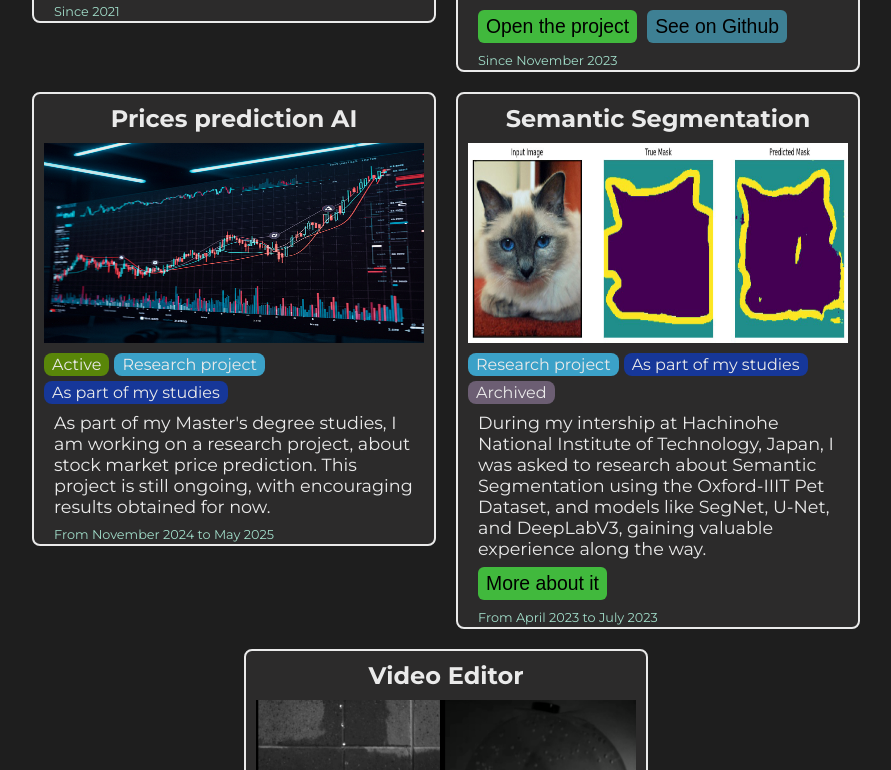
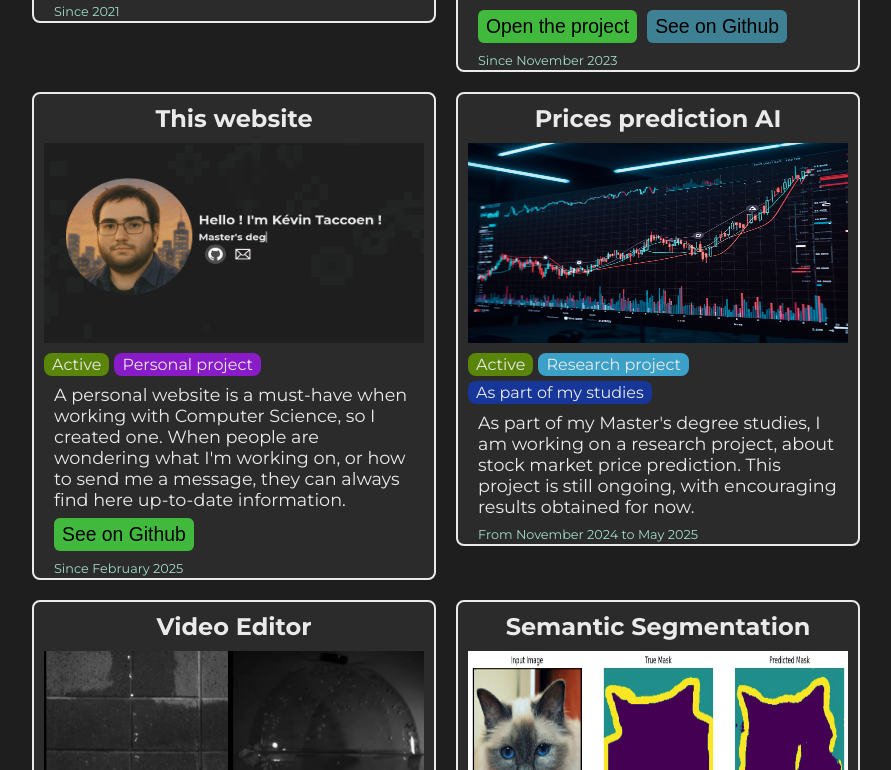
Before and after one commit to LJ5O/website, a Vue app: page / in a window 1280 px wide. Shown: the part 3270-4040 px from the top of the page, without its empty margins (194-1085 px from the left). Built offline with nearby package versions, Linux system fonts and the light colour scheme.

Commit message:
Added this website as a project

```diff
--- a/src/assets/localization/en/localization.json
+++ b/src/assets/localization/en/localization.json
@@ -62,6 +62,12 @@
           "desc": "As part of my Master's degree studies, I am working on a research project, about stock market price prediction. This project is still ongoing, with encouraging results obtained for now.",
           "button_text": "More about it",
           "date": "From November 2024 to May 2025"
+        },
+        "this_website":{
+          "title": "This website",
+          "desc": "A personal website is a must-have when working with Computer Science, so I created one. When people are wondering what I'm working on, or how to send me a message, they can always find here up-to-date information.",
+          "button_text": "See on Github",
+          "date": "Since February 2025"
         }
       },
       "tags":{
--- a/src/assets/localization/fr/localization.json
+++ b/src/assets/localization/fr/localization.json
@@ -62,6 +62,12 @@
           "desc": "Dans le cadre de mon Master, je travaille sur un projet concernant la prédiction des prix futurs des marchés boursiers. Ce projet est toujours en cours, avec des résultats encourageants obtenus pour le moment.",
           "button_text": "En savoir plus",
           "date": "De novembre 2024 à mai 2025"
+        },
+        "this_website":{
+          "title": "Ce site web",
+          "desc": "Il est indispensable d'avoir un site personnel en évoluant dans le milieu de l'Informatique. Pour voir sur quoi je travaille, ou comment m'envoyer un message, il y aura toujours ici des informations à jour.",
+          "button_text": "Voir sur Github",
+          "date": "Depuis février 2025"
         }
       },
       "tags":{
--- a/src/components/home/projects.vue
+++ b/src/components/home/projects.vue
@@ -40,6 +40,7 @@
     import semanticSegmentationImg from '@/assets/img/semantic_segmentation.png';
     import videoEditorImg from '@/assets/img/video_sample.png';
     import tradingAiImg from '@/assets/img/trading_ai.png';
+    import thisWebsiteImg from '@/assets/img/this_website.png';
 
     import {useI18n} from 'vue-i18n';
     const i18n = useI18n();
@@ -83,6 +84,18 @@
         ],
         date: i18n.t("home.projects.project.portfolio.date")
     },{
+        picture: thisWebsiteImg,
+        title: i18n.t("home.projects.project.this_website.title"),
+        desc:i18n.t("home.projects.project.this_website.desc"),
+        buttonText:i18n.t("home.projects.project.this_website.button_text"),
+        buttonLink:"https://github.com/LJ5O/website",
+        localButton:false,
+        tags:[
+            {title:i18n.t("home.projects.tags.active"), colour:tagsColours.active},
+            {title:i18n.t("home.projects.tags.home"), colour:tagsColours.home}
+        ],
+        date: i18n.t("home.projects.project.this_website.date")
+    },{
         picture: tradingAiImg,
         title: i18n.t("home.projects.project.trading_ai.title"),
         desc:i18n.t("home.projects.project.trading_ai.desc"),
@@ -96,6 +109,19 @@
         ],
         date: i18n.t("home.projects.project.trading_ai.date")
     },{
+        picture: videoEditorImg,
+        title: i18n.t("home.projects.project.video_editor.title"),
+        desc:i18n.t("home.projects.project.video_editor.desc"),
+        buttonText:i18n.t("home.projects.project.video_editor.button_text"),
+        buttonLink:"video_editor",
+        localButton:true,
+        tags:[
+            {title:i18n.t("home.projects.tags.research"), colour:tagsColours.research},
+            {title:i18n.t("home.projects.tags.school"), colour:tagsColours.school},
+            {title:i18n.t("home.projects.tags.archived"), colour:tagsColours.archived}
+        ],
+        date: i18n.t("home.projects.project.video_editor.date")
+    },{
         picture: semanticSegmentationImg,
         title: i18n.t("home.projects.project.semantic_segmentation.title"),
         desc:i18n.t("home.projects.project.semantic_segmentation.desc"),
@@ -108,19 +134,6 @@
             {title:i18n.t("home.projects.tags.archived"), colour:tagsColours.archived}
         ],
         date: i18n.t("home.projects.project.semantic_segmentation.date")
-    },{
-        picture: videoEditorImg,
-        title: i18n.t("home.projects.project.video_editor.title"),
-        desc:i18n.t("home.projects.project.video_editor.desc"),
-        buttonText:i18n.t("home.projects.project.video_editor.button_text"),
-        buttonLink:"video_editor",
-        localButton:true,
-        tags:[
-            {title:i18n.t("home.projects.tags.research"), colour:tagsColours.research},
-            {title:i18n.t("home.projects.tags.school"), colour:tagsColours.school},
-            {title:i18n.t("home.projects.tags.archived"), colour:tagsColours.archived}
-        ],
-        date: i18n.t("home.projects.project.video_editor.date")
     }];
 
     function goToTop(){
```
Also changed, not shown: src/assets/img/this_website.png (added).
